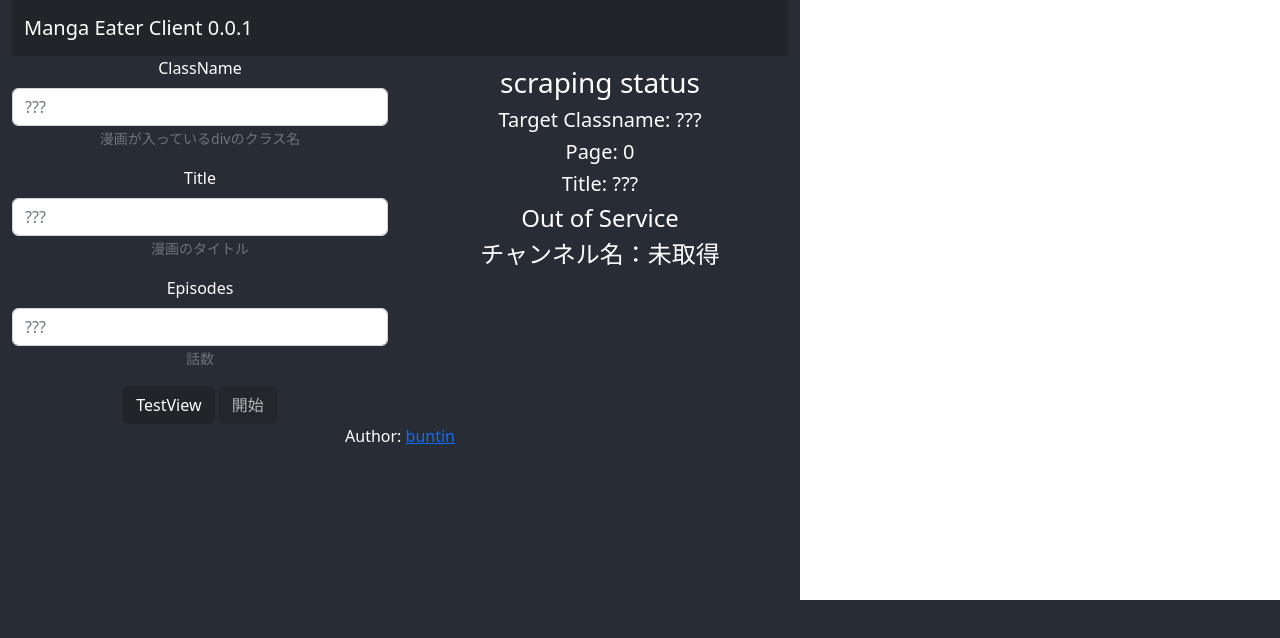
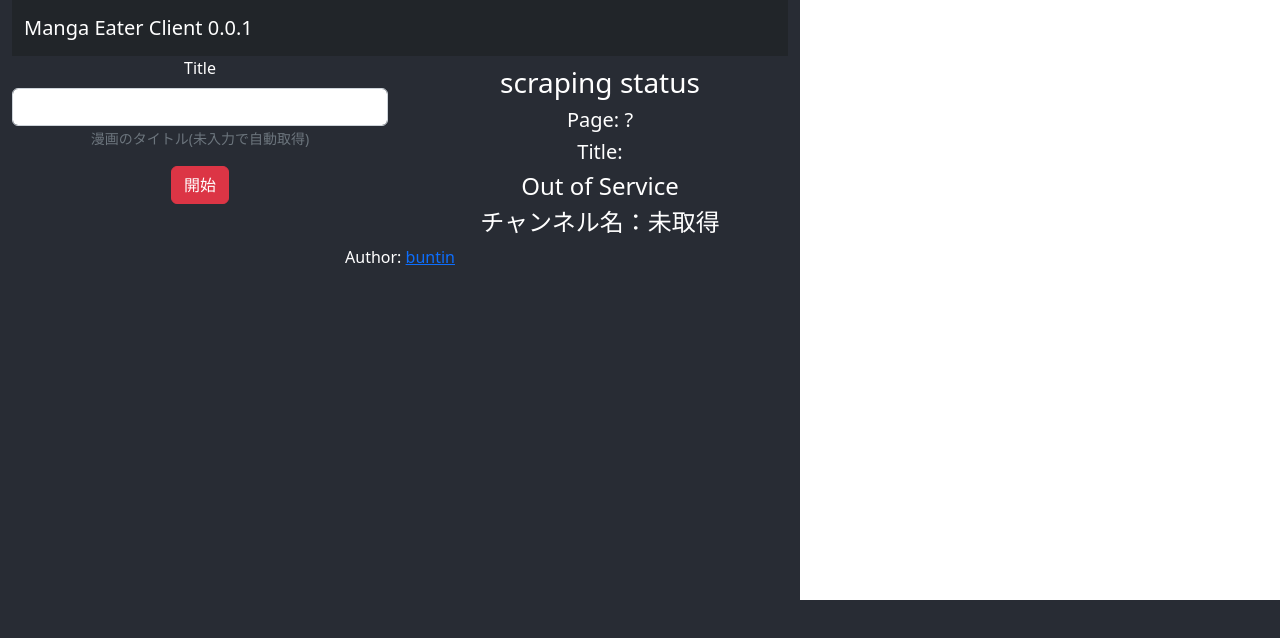
Before and after one commit to buntin-bad-company/manga-eater-chrome, a React (Create React App) app: page / in a window 1280 px wide. Shown: the top 638 px of the page. Built offline with nearby package versions, Linux system fonts and the light colour scheme; no server answers.

Commit message:
mangarawjp用パーサー

```diff
--- a/src/App.tsx
+++ b/src/App.tsx
@@ -1,10 +1,10 @@
-import React, { useEffect, useState } from 'react';
+import React from 'react';
 import './App.css';
 import Container from 'react-bootstrap/Container';
 import Navbar from 'react-bootstrap/Navbar';
 import 'bootstrap/dist/css/bootstrap.min.css';
 
-import DomComp from './DomComp';
+import DomComp2 from './DomComp2';
 
 interface IMainNav {
     version: string;
@@ -26,7 +26,7 @@ const App: React.FC = () => {
         <div className="App">
             <Container>
                 <MainNav version="0.0.1" />
-                <DomComp />
+                <DomComp2 />
             </Container>
             <footer className="App-footer">
                 {/* content about author */}
--- a/src/DomComp.tsx
+++ b/src/DomComp.tsx
@@ -9,12 +9,9 @@ import parserHtml from 'prettier/parser-html';
 
 interface RequestBody {
     title: string;
-    urls: string[];
+    urls?: string[];
+    url?: string;
 }
-
-const simulateNetworkRequest = () => {
-    return new Promise((resolve) => setTimeout(resolve, 500));
-};
 
 const createURLs = (formatted: string) => {
     const urls: string[] = [];
@@ -114,10 +111,8 @@ const DomComp: React.FC = () => {
             setReady(true);
             setPages(urls.length.toString());
             setUrls(urls);
-            simulateNetworkRequest().then(() => {
-                setLoading(false);
-                setDom('URL is scraped.Push Ready');
-            });
+            setLoading(false);
+            setDom('URL is scraped.Push Ready');
         });
     };
     const pushManga = () => {
--- /dev/null
+++ b/src/DomComp2.tsx
@@ -0,0 +1,135 @@
+import React, { useEffect, useState } from 'react';
+import './App.css';
+import Container from 'react-bootstrap/Container';
+import { Row, Col } from 'react-bootstrap';
+import 'bootstrap/dist/css/bootstrap.min.css';
+import { Form, Button } from 'react-bootstrap';
+
+interface RequestBody {
+    title: string;
+    urls?: string[];
+    url?: string;
+}
+
+const DomComp2: React.FC = () => {
+    const [dom, setDom] = useState<string>('Out of Service');
+    const [isLoading, setLoading] = useState(false);
+    const [title, setTitle] = useState<string>('');
+    const [ready, setReady] = useState<boolean>(true);
+    const [pages, setPages] = useState<string>('?');
+    const [channel, setChannel] = useState<string>('未取得');
+    useEffect(() => {
+        console.log('useEffect was called');
+        fetchChannelName().then((name) => {
+            setChannel(name);
+        });
+    }, [title]);
+
+    const getInfoOfActiveTab = async () => {
+        console.log('getInfoOfActiveTab was called');
+        /* get active tab */
+        let [tab] = await chrome.tabs.query({
+            active: true,
+            currentWindow: true,
+        });
+        /* execuse parseDOM in active tab and get dom */
+        let info = await chrome.scripting.executeScript({
+            target: { tabId: tab.id || 0 },
+            func: () => {
+                //get url
+                const url = document.URL;
+                const title = document.title;
+                const className = 'card-wrap';
+                const classCount = document.getElementsByClassName(className);
+                const count: number = classCount.length;
+                return { title, count, url };
+            },
+        });
+        const result = info[0].result;
+        return result;
+    };
+    const pushManga = async () => {
+        setLoading(true);
+        console.log('pushManga was called');
+        const result = await getInfoOfActiveTab();
+        const body: RequestBody = {
+            title: result.title,
+            url: result.url,
+        };
+        setTitle(result.title);
+        setPages(result.count.toString());
+        console.log(body);
+        fetch('http://localhost:3000', {
+            method: 'POST',
+            headers: {
+                'Content-Type': 'application/json',
+            },
+            body: JSON.stringify(body),
+        })
+            .then((response) => {
+                const bodyString = response.body;
+                console.log('Success:', bodyString || 'no Signal');
+                setDom('Success');
+                setReady(false);
+                setLoading(false);
+            })
+            .catch((error) => {
+                console.error('Error:', error);
+                setDom('Error');
+                setReady(false);
+                setLoading(false);
+            });
+    };
+    const fetchChannelName = async () => {
+        const name = await fetch('http://localhost:3000/channel');
+        const t = await name.text();
+        return t;
+    };
+    // JSX
+    return (
+        <Container fluid="true">
+            <Row>
+                <Col>
+                    <Form>
+                        <Form.Group
+                            className="mb-3"
+                            controlId="formBasicClassname"
+                        >
+                            <Form.Label>Title</Form.Label>
+                            <Form.Control
+                                type=""
+                                placeholder={title}
+                                onChange={(e) => setTitle(e.target.value)}
+                            />
+                            <Form.Text className="text-muted">
+                                漫画のタイトル(未入力で自動取得)
+                            </Form.Text>
+                        </Form.Group>
+                        {'  '}
+                        <Button
+                            variant={ready ? 'danger' : 'dark'}
+                            type="button"
+                            disabled={!ready}
+                            onClick={ready ? pushManga : undefined}
+                        >
+                            {isLoading ? 'Not Ready' : '開始'}
+                        </Button>
+                    </Form>
+                </Col>
+                <Col>
+                    <Container>
+                        <div className="right-page">
+                            <h3>scraping status</h3>
+                            <h5>Page: {pages}</h5>
+                            <h5>Title: {title}</h5>
+                            <h4>{dom}</h4>
+                            <h4>チャンネル名：{channel}</h4>
+                        </div>
+                    </Container>
+                </Col>
+            </Row>
+        </Container>
+    );
+};
+
+export default DomComp2;
```
